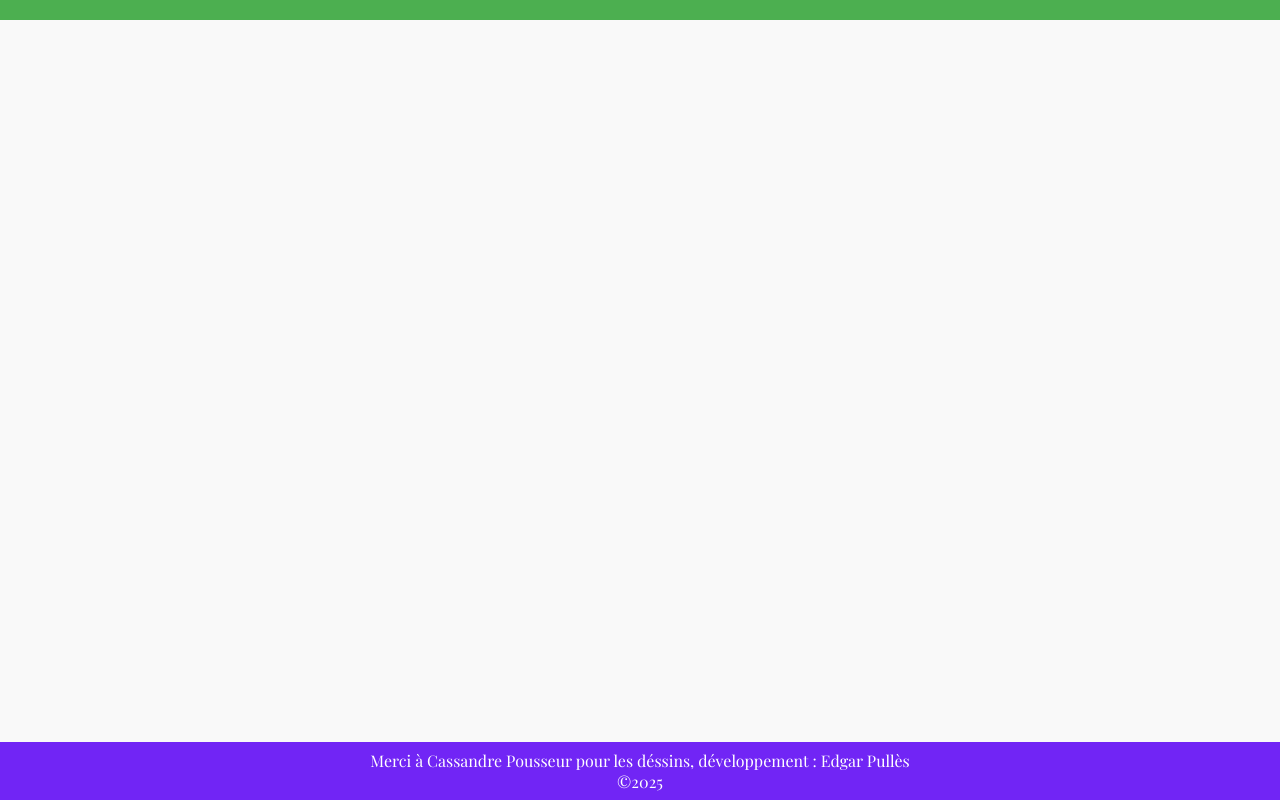
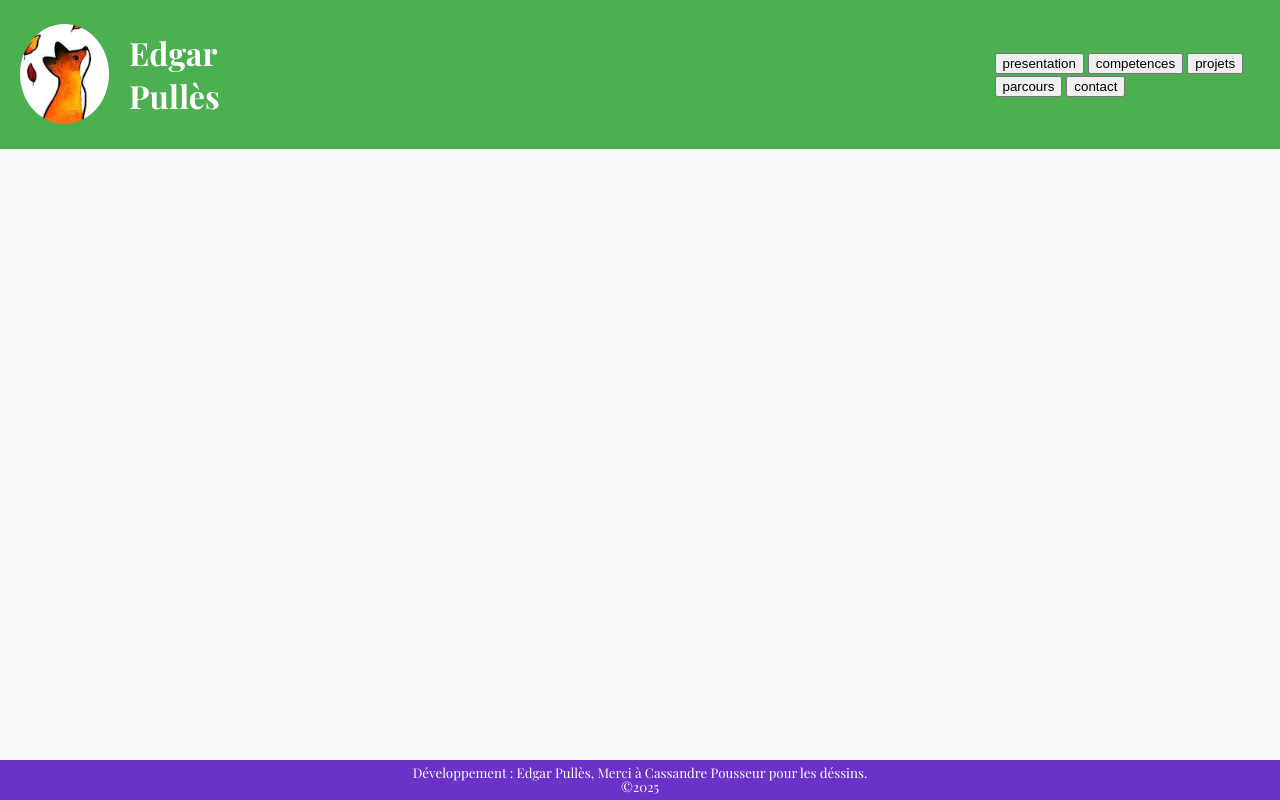
Before and after one commit to LOtuxVO/portfolio, a plain HTML site: page main.html in a window 1280 px wide. Drawn offline with nearby package versions, Linux system fonts and the light colour scheme; a web font is replaced by a local one.

Commit message:
ajout des bouttons

```diff
--- a/main.html
+++ b/main.html
@@ -8,12 +8,22 @@
 </head>
 <body>
     <header>
-
+        <img src="img/EdgarPulles.jpg" alt="Photo de profil" id="profile-pic">
+        <h1>Edgar Pullès</h1>
+        <nav>
+            <div class="nav_button">
+            <button>presentation</button>
+            <button>competences</button>
+            <button>projets</button>
+            <button>parcours</button>
+            <button>contact</button>
+            </div>
+        </nav>
     </header>
 
     <footer>
-        <p>Merci à Cassandre Pousseur pour les déssins, développement : Edgar Pullès</p>
-        <p>©2025</p>
+        <small><p>Développement : Edgar Pullès, Merci à Cassandre Pousseur pour les déssins.</p>
+        <p>©2025</p></small>
     </footer>
 </body>
 </html>
--- a/style/General_Style.css
+++ b/style/General_Style.css
@@ -11,15 +11,33 @@ body {
 header {
     background-color: #4CAF50;
     color: white;
-    padding: 10px 0;
-    text-align: center;
+    padding: 10px 20px;
+    display: flex;
+    align-items: center;
+
+    #profile-pic {
+        width: 100px;
+        height: 100px;
+        border-radius: 50%;
+        object-fit: cover;
+        margin-right: 20px;
+    }
+
+    header h1 {
+        margin: 0;
+    }
+
+    .nav_button {
+        margin-left: 700px;
+        gap: 10px;
+    }
 }
 
 footer {
-    background-color: #7125F5;
+    background-color: #6B32C8;
     color: white;
     text-align: center;
-    line-height: 5px;
+    line-height: 0px;
     padding: 0px 0;
     position: fixed;
     width: 100%;
```
Also changed, not shown: img/EdgarPulles.jpg (added).
